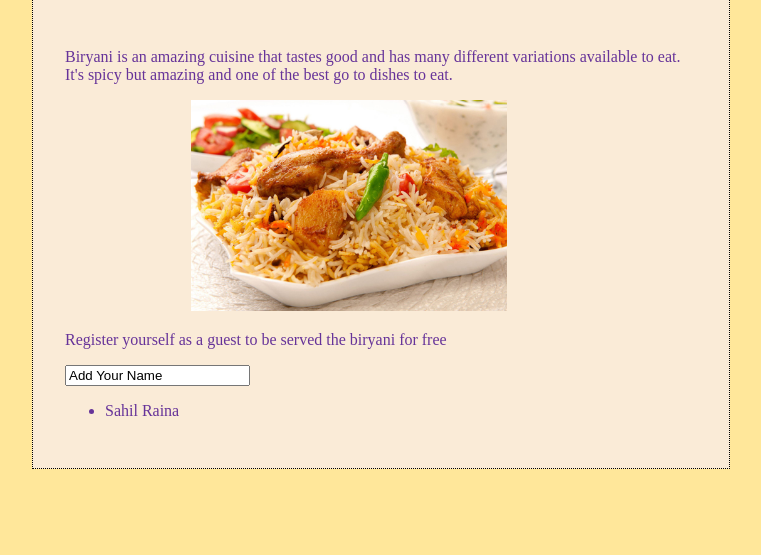
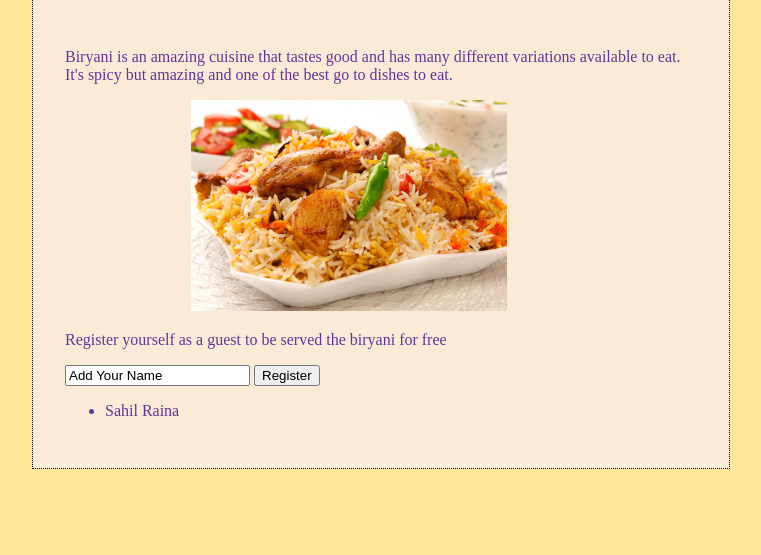
Before and after one commit to saisahil2015/csci5117-basicFlask, a Flask app: page /hi in a window 1280 px wide. Shown: the part 139-694 px from the top of the page, without its empty margins (376-1137 px from the left). Run offline with Flask 2, Linux system fonts and the light colour scheme.

Commit message:
Enabled JS for the Site

```diff
--- a/templates/main.html
+++ b/templates/main.html
@@ -19,8 +19,6 @@
 </body>
 </html> -->
 
-
-
 <!DOCTYPE html>
 <html lang="en">
 <head>
@@ -36,8 +34,8 @@
     {%endif%}
 
 </head>
-<link rel="stylesheet" href="/static/style.css">
-<script src="/static/main.js"></script>
+<link rel="stylesheet" href="{{url_for('static', filename='style.css')}}">
+<script src="{{url_for('static', filename='main.js')}}"></script>
 <body>
     <h1>The Biryani Hub</h1>
     <div class="container">
@@ -46,7 +44,7 @@
             <img src="./static/biryani.jpeg" alt="biryani">
             <p>Register yourself as a guest to be served the biryani for free</p>
             <input id = "names" type="text" value="Add Your Name">
-            <!-- <button id="moreInfo" onclick="register()">Register</button> -->
+            <button id="moreInfo" onclick="register()">Register</button>
             <ul id="list" >
                 <li>Sahil Raina</li>
            </ul>
```
Also changed, not shown: README.md.
